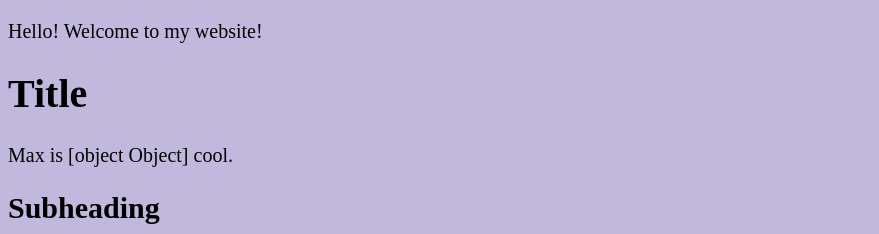
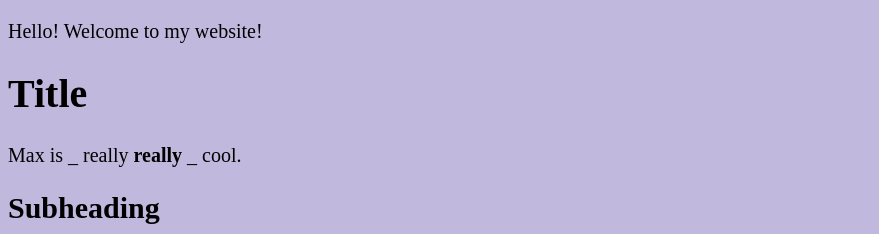
Before and after one commit to maxzqiu/personal-website, a React (Vite) app: page / in a window 1280 px wide. Shown: the top 234 px of the page, without its empty margins (0-879 px from the left). Built offline with nearby package versions, Linux system fonts and the light colour scheme.

Commit message:
markdown parser

```diff
--- a/public/post/test.md
+++ b/public/post/test.md
@@ -1,5 +1,5 @@
 # Title
 
-Max is **really** cool.
+Max is _ really ** really ** _ cool.
 
 ## Subheading
--- a/src/App.jsx
+++ b/src/App.jsx
@@ -190,7 +190,7 @@ function App() {
             <CreateProjectText
               projectname="Cursor Balls"
               link="https://cursor-balls.vercel.app"
-              image="panda-clipart.jpg"
+              image="/panda-clipart.jpg"
               tags={["one", "two", "three"]}
               text="Cursor Balls is a super duper fun game! "
             />
@@ -203,7 +203,7 @@ function App() {
             <CreateProjectText
               projectname="To Do List"
               link="https://children-generation.vercel.app"
-              image="panda-clipart.jpg"
+              image="/panda-clipart.jpg"
               tags={["one", "two", "three"]}
               text="Use this To Do List to know what you have to do!"
             ></CreateProjectText>
@@ -215,7 +215,7 @@ function App() {
             <CreateProjectText
               projectname="Quiz Game"
               link="https://quiz-game-omega-two.vercel.app"
-              image="panda-clipart.jpg"
+              image="/panda-clipart.jpg"
               tags={["one", "two", "three"]}
               text="Have some fun with these trivia questions! "
             ></CreateProjectText>
@@ -227,7 +227,7 @@ function App() {
             <CreateProjectText
               projectname="Spinner"
               link="https://spinner-silk.vercel.app"
-              image="panda-clipart.jpg"
+              image="/panda-clipart.jpg"
               tags={["one", "two", "three"]}
               text="Spin!  "
             ></CreateProjectText>
@@ -239,7 +239,7 @@ function App() {
             <CreateProjectText
               projectname="Minesweeper"
               link="https://minesweeper-pied-one.vercel.app"
-              image="panda-clipart.jpg"
+              image="/panda-clipart.jpg"
               tags={["one", "two", "three"]}
               text="Don't click on the mines!   "
             ></CreateProjectText>
--- a/src/markdownParser.jsx
+++ b/src/markdownParser.jsx
@@ -1,8 +1,38 @@
 import text from "../public/post/test.md?raw";
 
+function parseOneStar(str) {
+  str = str.split("*");
+  return str.map((k, key) => (key % 2 === 1 ? <em key={key}>{k}</em> : k));
+}
+
+function parseTwoStars(str) {
+  str = str.split("**");
+  return str.map((k, key) =>
+    key % 2 === 1 ? (
+      <strong key={key}>{parseOneStar(k)}</strong>
+    ) : (
+      parseOneStar(k)
+    ),
+  );
+}
+
+function parseThreeStars(str) {
+  str = str.split("***");
+  return str.map((k, key) =>
+    key % 2 === 1 ? (
+      <strong key={key}>
+        <em>{parseTwoStars(k)}</em>
+      </strong>
+    ) : (
+      parseTwoStars(k)
+    ),
+  );
+}
+
 function parseMarkdown(str) {
-  let strings = str.split("\n\n");
+  let strings = str.split(/\r\n\r\n|\n\n/);
   console.log(strings);
+
   return strings.map((str, key) => {
     if (str.substring(0, 2) === "##") {
       str = str.substring(2, str.length);
@@ -11,54 +41,13 @@ function parseMarkdown(str) {
       str = str.substring(1, str.length);
       return <h1 key={key}>{str}</h1>;
     } else {
-      str = str.split("***");
-      str = str.map((k, key) => {
-        if (key % 2 === 1) {
-          return (
-            <strong>
-              <em>{k}</em>
-            </strong>
-          );
-        } else {
-          return k;
-        }
-      });
-      console.log(str);
-      let str2 = "";
-      for (let i = 0; i < str.length; i += 1) {
-        str2 += str[i];
-      }
-      str2 = str2.split("**");
-      console.log(str2);
-      str2 = str2.map((k, key) => {
-        if (key % 2 === 1) {
-          return <strong>{k}</strong>;
-        } else {
-          return k;
-        }
-      });
-      console.log(str2);
-      let str3 = "";
-      for (let i = 0; i < str2.length; i += 1) {
-        str3 += str2[i];
-      }
-      str3 = str3.split("*");
-      console.log(str3);
-      str3 = str3.map((k, key) => {
-        if (key % 2 === 1) {
-          return <em>{k}</em>;
-        } else {
-          return k;
-        }
-      });
-      console.log(str3);
-      return <p key={key}>{str3}</p>;
+      return <p>{parseThreeStars(str)}</p>;
     }
   });
 }
 
 function MarkdownParser() {
-  return <>{parseMarkdown(text)}</>;
+  return parseMarkdown(text);
 }
 
 export default MarkdownParser;
```
